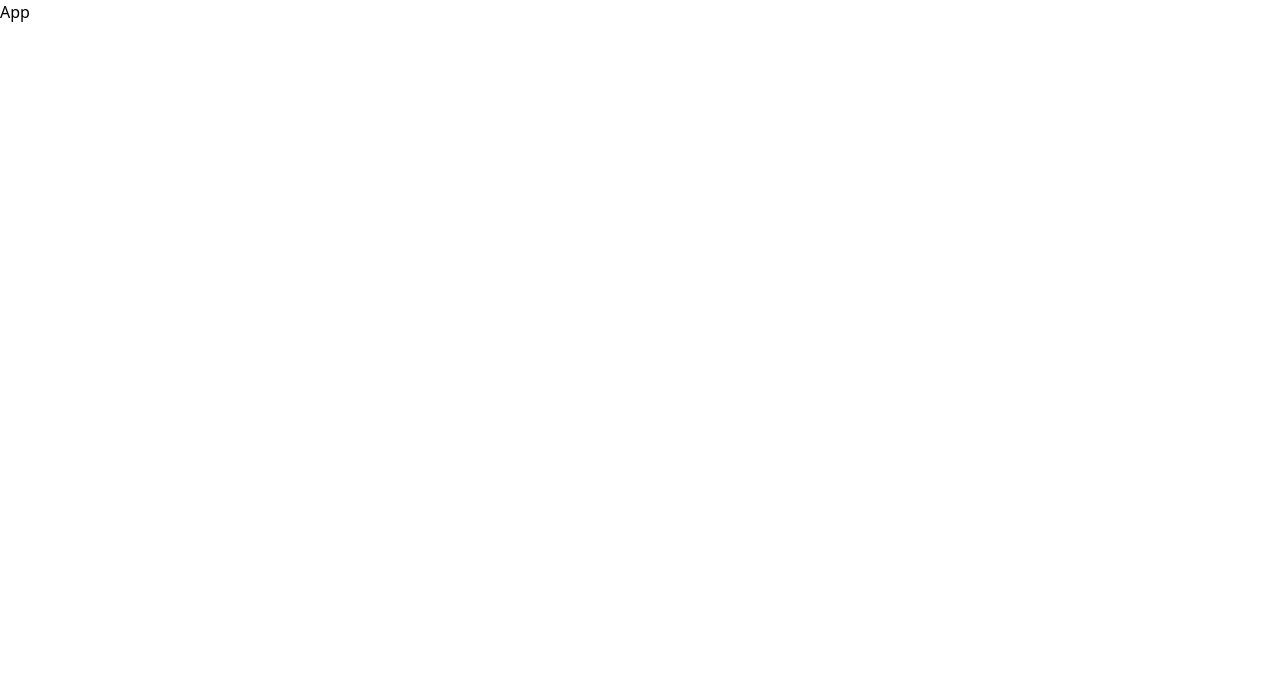
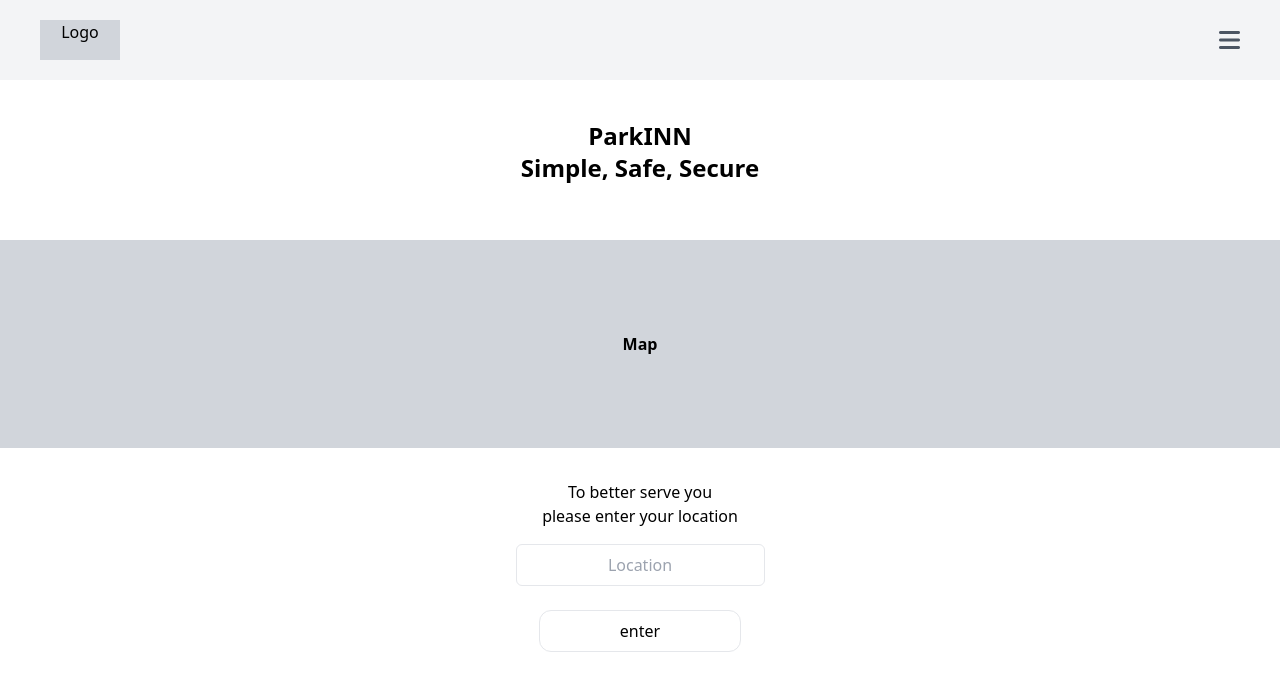
Before and after one commit to Ismailco/Parkinn-frontend, a React (Vite) app: page / in a window 1280 px wide. Shown: the top 690 px of the page. Built offline with nearby package versions, Linux system fonts and the light colour scheme.

Commit message:
Create Home page and components

```diff
--- a/index.html
+++ b/index.html
@@ -2,9 +2,28 @@
 <html lang="en">
   <head>
     <meta charset="UTF-8" />
-    <link rel="icon" type="image/svg+xml" href="/vite.svg" />
     <meta name="viewport" content="width=device-width, initial-scale=1.0" />
-    <title>Vite + React + TS</title>
+    <!-- <link rel="icon" type="image/svg+xml" href="/vite.svg" />
+    <link rel="icon" type="image/svg+xml" href="/logo.svg" />
+    <link rel="apple-touch-icon" href="/logo.svg" />
+    <meta name="theme-color" content="#333399" />
+    <meta name="description" content="We make it easier for patients to recover from surgery at home." />
+    <meta property="og:title" content="Postcare app" />
+    <meta property="og:type" content="webapp" />
+    <meta property="og:image" content="./app_screenshot.png" />
+    <meta property="og:description" content="We make it easier for patients to recover from surgery at home." />
+    <meta name="author" content="co-authored by ismail courr, david chibueze" />
+    <meta name="twitter:card" content="summary_large_image" />
+    <meta name="twitter:site" content="" />
+    <meta name="twitter:creator" content="@ismailco" />
+    <meta name="twitter:title" content="Postcare app" />
+    <meta name="twitter:description" content="We make it easier for patients to recover from surgery at home." />
+    <meta name="twitter:image" content="./app_screenshot.png" />
+    <meta property="og:url" content="https://ismailcourr.ml" />
+    <meta name="keywords" content="" />
+    <link rel="preconnect" /> -->
+    <link rel="preload" href="https://pro.fontawesome.com/releases/v6.0.0-beta3/css/all.css" as="style" onload="this.onload=null;this.rel='stylesheet'" />
+    <title>ParkInn</title>
   </head>
   <body>
     <div id="root"></div>
--- a/src/App.tsx
+++ b/src/App.tsx
@@ -1,9 +1,14 @@
-import React from 'react'
+import React from 'react';
+import Navbar from './components/Navbar';
+import Home from './pages/Home';
 
 const App = () => {
   return (
-    <div>App</div>
-  )
-}
+    <div className="w-screen min-h-screen">
+      <Navbar />
+      <Home />
+    </div>
+  );
+};
 
-export default App
+export default App;
--- /dev/null
+++ b/src/components/Navbar.tsx
@@ -0,0 +1,14 @@
+import React from 'react';
+
+const Navbar = () => {
+  return (
+    <div className="flex justify-between items-center h-20 bg-gray-100 px-10">
+      <div className="bg-gray-300 w-20 h-10 text-center">Logo</div>
+      <button type="button">
+        <i className="fas fa-bars fa-xl text-gray-600"></i>
+      </button>
+    </div>
+  );
+};
+
+export default Navbar;
--- /dev/null
+++ b/src/pages/Home.tsx
@@ -0,0 +1,25 @@
+import React from 'react';
+
+const Home = () => {
+  return (
+    <div className="w-full flex flex-col justify-center items-center">
+      <h1 className="text-center text-2xl font-bold my-10">
+        ParkINN
+        <br /> Simple, Safe, Secure
+      </h1>
+      <div className="h-52 w-full bg-gray-300 flex justify-center items-center font-bold my-4">
+        <p>Map</p>
+      </div>
+      <div className="flex flex-col justify-center items-center my-4">
+        <p className="w-80 text-center">
+          To better serve you
+          <br /> please enter your location
+        </p>
+        <input type="text" placeholder="Location" className='text-center my-4 p-2 border rounded-md'/>
+        <button type='button' className='border my-2 py-2 px-20 rounded-xl'>enter</button>
+      </div>
+    </div>
+  );
+};
+
+export default Home;
```
